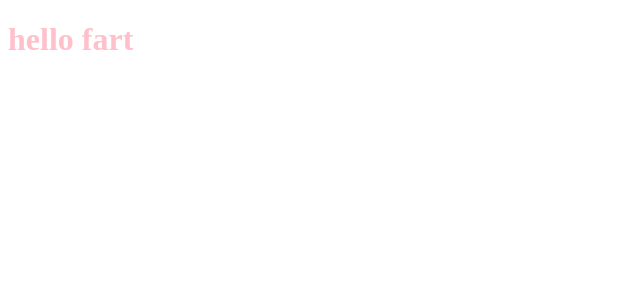
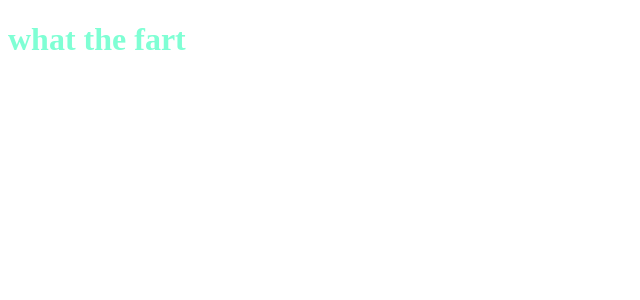
Before and after one commit to Striperoooo/component-library, a React (Vite) app: page / in a window 1280 px wide. Shown: the top 300 px of the page, without its empty margins (0-640 px from the left). Built offline with nearby package versions, Linux system fonts and the light colour scheme.

Commit message:
Add Badge component and update App to use it
Introduced a new Badge component with its own CSS and index file. Updated App.jsx to render the Badge component instead of the previous heading. Also added a DECISIONS file documenting the file structure.

```diff
--- a/src/App.jsx
+++ b/src/App.jsx
@@ -1,12 +1,13 @@
-import React from 'react'
-import './index.css'
+import React from "react"
+import "./index.css"
+import Badge from "./components/Badge"
 
 
 function App() {
 
   return (
     <>
-      <h1>hello fart</h1>
+      <Badge />
     </>
   )
 }
--- /dev/null
+++ b/src/components/Badge/Badge.css
@@ -0,0 +1,3 @@
+h1 {
+    color: aquamarine;
+}
--- /dev/null
+++ b/src/components/Badge/Badge.jsx
@@ -0,0 +1,5 @@
+import "./Badge.css"
+
+export default function Badge() {
+    return <h1>what the fart</h1>
+}
--- /dev/null
+++ b/src/components/Badge/index.js
@@ -0,0 +1,3 @@
+import Badge from "./Badge"
+
+export default Badge
```
Also changed, not shown: 1 other file (tests, documents, lock files or other folders).
